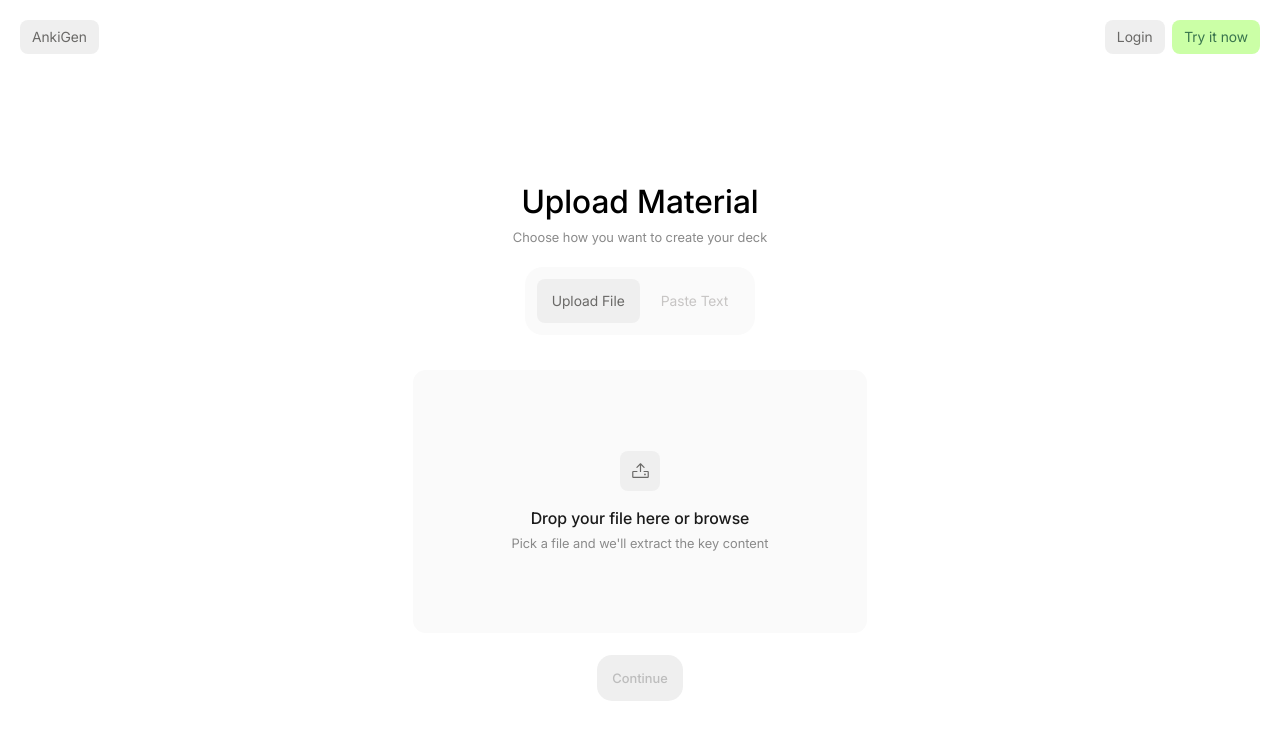
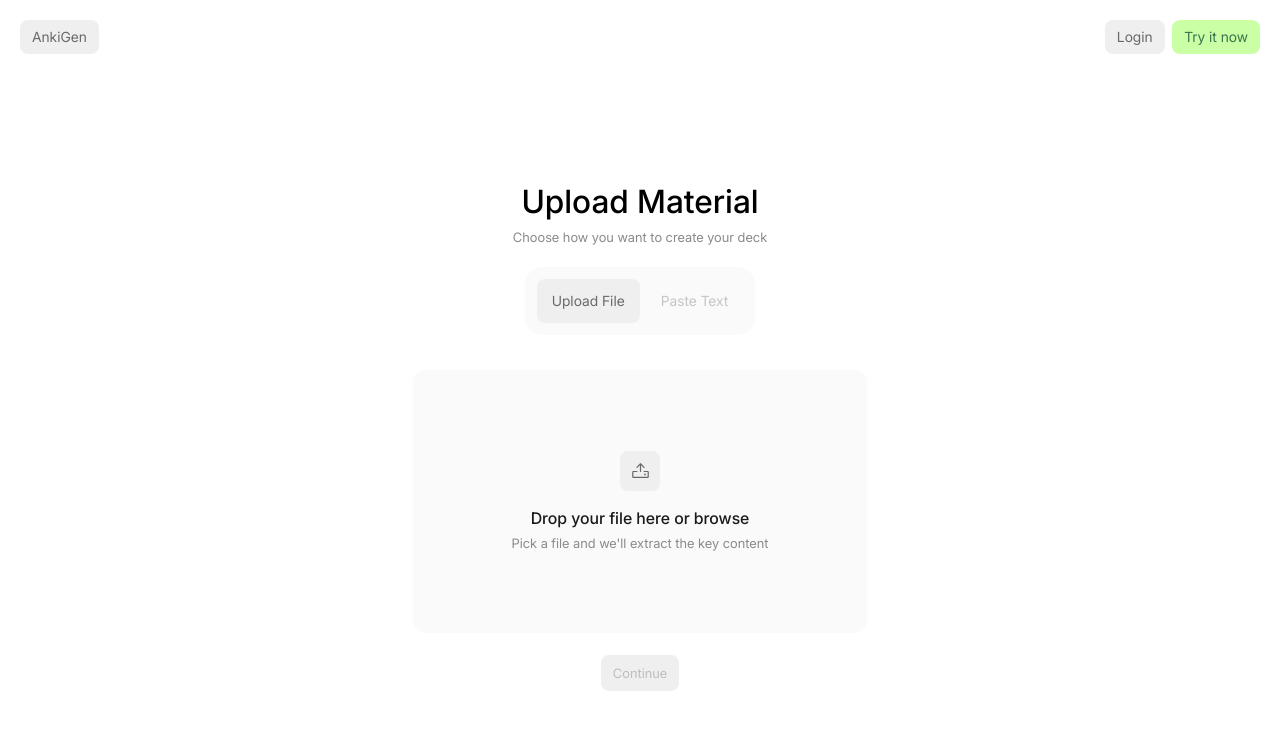
Before and after one commit to andrexxrojas/Anki-Generator-Project, a Next.js app in the folder frontend/: page /generate in a window 1280 px wide. Shown: the top 740 px of the page. Built offline with nearby package versions, Linux system fonts and the light colour scheme; no server answers.

Commit message:
Revamp styling for step navigation buttons

```diff
--- a/frontend/src/app/generate/components/Step1/components/NavButtons/styles.module.css
+++ b/frontend/src/app/generate/components/Step1/components/NavButtons/styles.module.css
@@ -7,12 +7,14 @@
 }
 
 .button {
-    font-family: var(--font-medium);
+    font-family: var(--font-regular);
     font-size: var(--text-xs);
-    color: var(--text-primary);
-    padding: 1rem;
-    border-radius: 1rem;
-    background-color: var(--bg-secondary);
+
+    color: var(--grey-btn-sm-color);
+    padding: var(--grey-btn-sm-padding);
+    border-radius: var(--grey-btn-sm-radius);
+    background-color: var(--grey-btn-sm-bg);
+
     transition: background-color 0.18s cubic-bezier(0.4, 0, 0.2, 1);
     border: none;
     outline: none;
--- a/frontend/src/app/generate/components/Step2/components/NavButtons/styles.module.css
+++ b/frontend/src/app/generate/components/Step2/components/NavButtons/styles.module.css
@@ -7,12 +7,14 @@
 }
 
 .btn {
-    font-family: var(--font-medium);
+    font-family: var(--font-regular);
     font-size: var(--text-xs);
-    padding: 1rem;
-    border-radius: 1rem;
-    background-color: var(--bg-secondary);
-    color: var(--text-primary);
+
+    color: var(--grey-btn-sm-color);
+    padding: var(--grey-btn-sm-padding);
+    border-radius: var(--grey-btn-sm-radius);
+    background-color: var(--grey-btn-sm-bg);
+
     border: none;
     outline: none;
     user-select: none;
```
